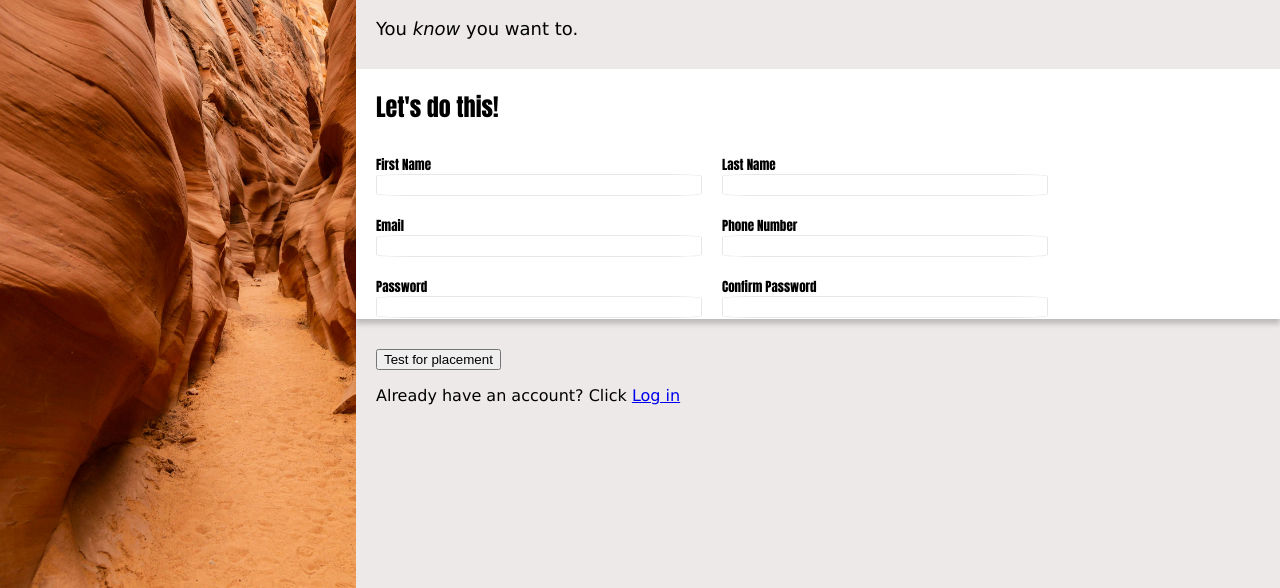
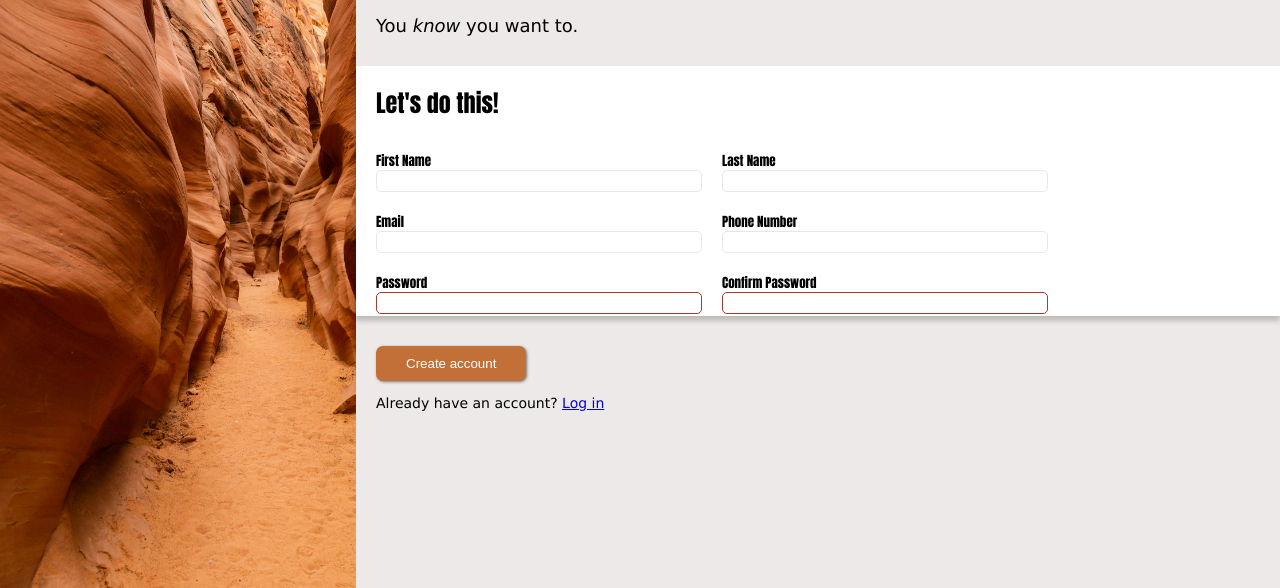
Before and after one commit to zettl023/sign-up-form-example, a plain HTML site: page index.html in a window 1280 px wide. Shown: the part 212-800 px from the top of the page. Drawn offline with Linux system fonts and the light colour scheme.

Commit message:
More form styling.

```diff
--- a/index.html
+++ b/index.html
@@ -64,18 +64,18 @@
                 <div class="formrow">
                     <div class="input-cell">
                         <label for="pwd">Password</label>
-                        <input type="password" id="pwd" name="pwd">
+                        <input type="password" id="pwd" name="pwd" required>
                     </div>
                     <div class="input-cell">
                         <label for="confirm-pwd">Confirm Password</label>
-                        <input type="password" id="confirm-pwd" name="confirm-pwd">
+                        <input type="password" id="confirm-pwd" name="confirm-pwd" required>
                     </div>
                 </div>
             </form>
         </div>
         <div class="bookend" id="footer">
-            <button type="submit" form="register">Test for placement</button>
-            <p>Already have an account? Click <a href="https://www.google.com">Log in</a></p>
+            <button id ="registration-button" type="submit" form="register">Create account</button>
+            <p>Already have an account? <a href="https://www.google.com">Log in</a></p>
         </div>
     </div>
 
--- a/style.css
+++ b/style.css
@@ -132,15 +132,45 @@ form {
 }
 
 .formrow > .input-cell > input {
+    outline: none;
     margin-bottom: 10px;
     width: 25vw;
     min-width: 30ch;
     font-size: 16px;
     border: 1px solid #E5E7EB;
-    border-radius: 10%;
+    border-radius: 5px;
+}
+
+.formrow > .input-cell > input:focus {
+    /* Remove the default outline from the input box. */
+    /* outline: none; */
+    border: 1px skyblue solid;
+    box-shadow: 1px 2px 5px 0 rgba(0,0,0,0.5);
+}
+
+.formrow > .input-cell > input:invalid {
+    /* outline: none; */
+    border: 1px #a83632 solid;
 }
 
 .formrow > .input-cell {
     display: flex;
     flex-direction: column;
 }
+
+#registration-button {
+    padding: 10px 30px;
+    border-radius: 7px;
+    color: white;
+    border: none;
+    background-color: #c26f38;
+    box-shadow: 1px 1px 3px 0 rgba(0,0,0,0.5);
+}
+
+#registration-button:hover {
+    cursor: pointer;
+}
+
+#footer p {
+    font-size: 14px;
+}
```
